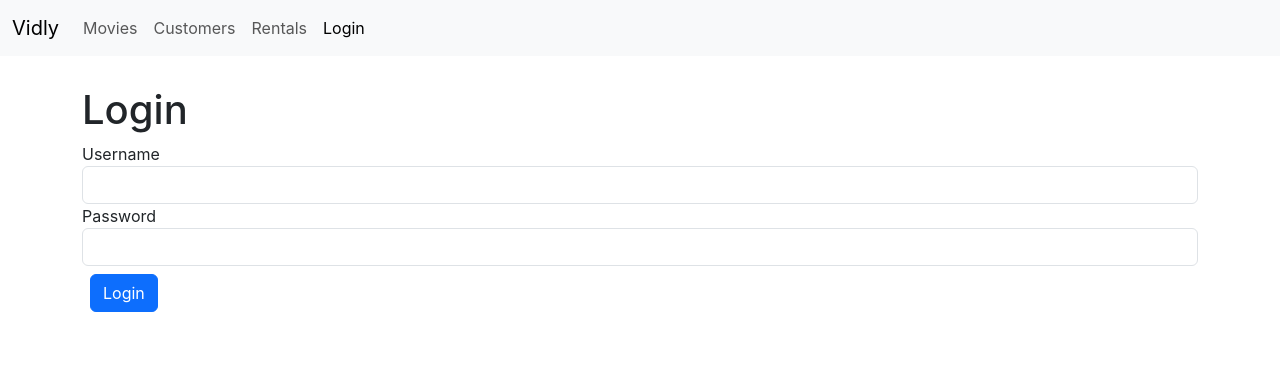
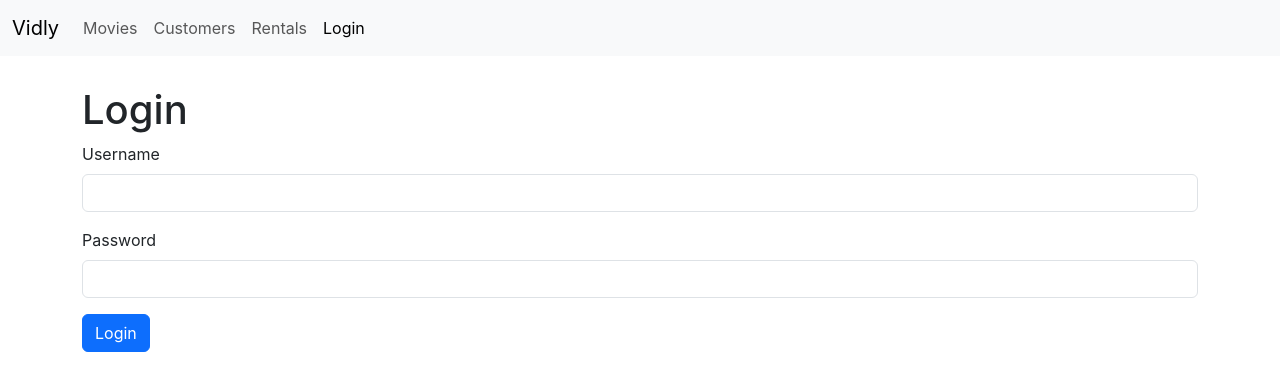
Before and after one commit to jabez-abija2399/React_projects, a React (Create React App) app in the folder vidly/: page /login in a window 1280 px wide. Shown: the top 390 px of the page. Built offline with nearby package versions, Linux system fonts and the light colour scheme.

Commit message:
Add handleChange method and improve form structure in LoginForm component

```diff
--- a/vidly/src/components/loginForm.jsx
+++ b/vidly/src/components/loginForm.jsx
@@ -6,10 +6,18 @@ class LoginForm extends Component {
   };
 
   handleSubmit = (e) => {
-    e.preventDefault();
+    // Event handler
+    e.preventDefault(); // Prevent the default behavior of the form
 
     // Call the server
     console.log("Submitted");
+  };
+
+  handleChange = ({ currentTarget: input }) => {
+    // Destructure the event object
+    const account = { ...this.state.account }; // Clone the state
+    account[input.name] = input.value; // Update the state
+    this.setState({ account }); // Set the state
   };
 
   render() {
@@ -17,15 +25,33 @@ class LoginForm extends Component {
       <div>
         <h1>Login</h1>
         <form onSubmit={this.handleSubmit}>
-          <div className="form-group">
-            <label htmlFor="username">Username</label>
-            <input onChange={this.handleChange} value={this.state.account.username} id="username" type="text" className="form-control" />
+          <div className="mb-3">
+            <label htmlFor="username" className="form-label">
+              Username
+            </label>
+            <input
+              value={this.state.account.username}
+              onChange={this.handleChange}
+              name="username"
+              id="username"
+              type="text"
+              className="form-control"
+            />
           </div>
-          <div className="form-group">
-            <label htmlFor="password">Password</label>
-            <input id="password" type="text" className="form-control" />
+          <div className="mb-3">
+            <label htmlFor="password" className="form-label">
+              Password
+            </label>
+            <input
+              value={this.state.account.password}
+              onChange={this.handleChange}
+              name="password"
+              id="password"
+              type="password"
+              className="form-control"
+            />
           </div>
-          <button className="btn btn-primary m-2">Login</button>
+          <button className="btn btn-primary">Login</button>
         </form>
       </div>
     );
```
